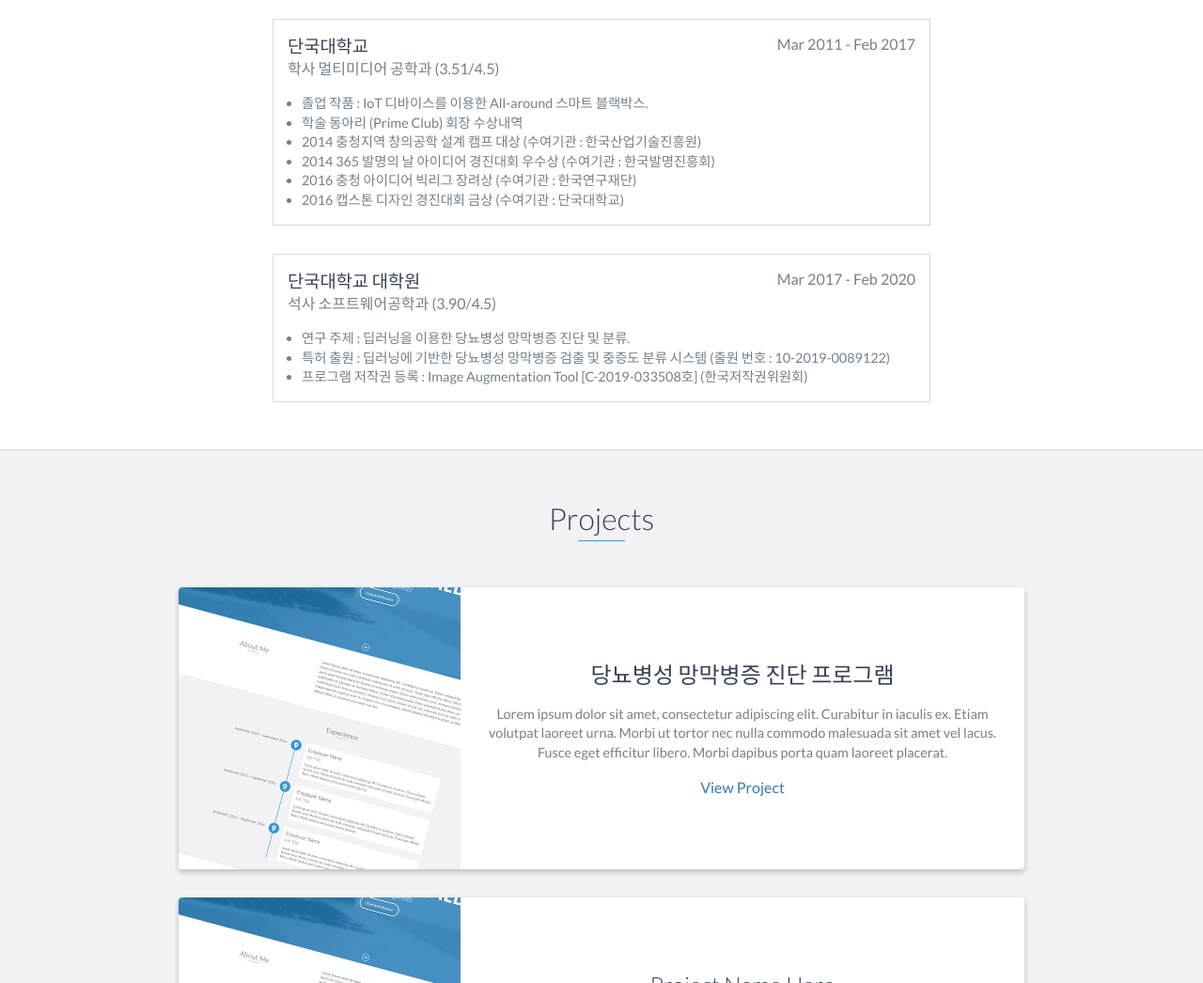
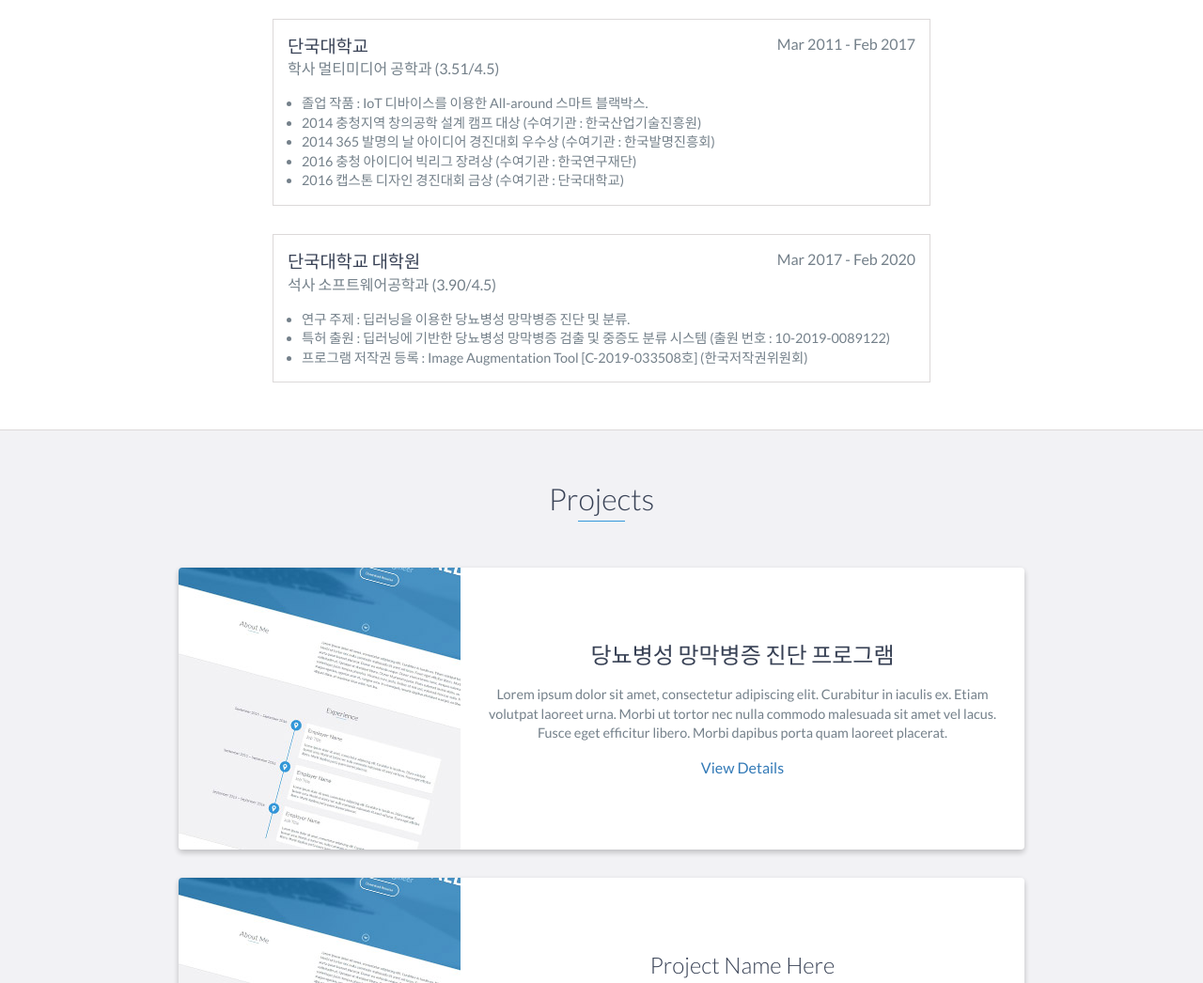
Before and after one commit to YHJung-DDS/YHJung-DDS.github.io, a website: page index.html in a window 1280 px wide. Shown: the part 1560-2606 px from the top of the page at 94% size. Drawn offline with nearby package versions, Linux system fonts and the light colour scheme.

Commit message:
Update index.html

```diff
--- a/index.html
+++ b/index.html
@@ -124,10 +124,7 @@
                     졸업 작품 : IoT 디바이스를 이용한 All-around 스마트 블랙박스.
                 </li>
 
-                <li>
-                    학술 동아리 (Prime Club) 회장
-                    수상내역
-                    <br>
+
                     <li>
                         2014 충청지역 창의공학 설계 캠프 대상 (수여기관 : 한국산업기술진흥원)
                     </li>
@@ -143,7 +140,6 @@
                     <li>
                         2016 캡스톤 디자인 경진대회 금상 (수여기관 : 단국대학교)
                     </li>
-                </li>
 
             </ul>
 
@@ -183,7 +179,7 @@
                         <p>
                             Lorem ipsum dolor sit amet, consectetur adipiscing elit. Curabitur in iaculis ex. Etiam volutpat laoreet urna. Morbi ut tortor nec nulla commodo malesuada sit amet vel lacus. Fusce eget efficitur libero. Morbi dapibus porta quam laoreet placerat.
                         </p>
-                        <a href="#">View Project</a>
+                        <a href="#">View Details</a>
                     </div>
                     <!-- End .project-info -->
                 </div>
```
